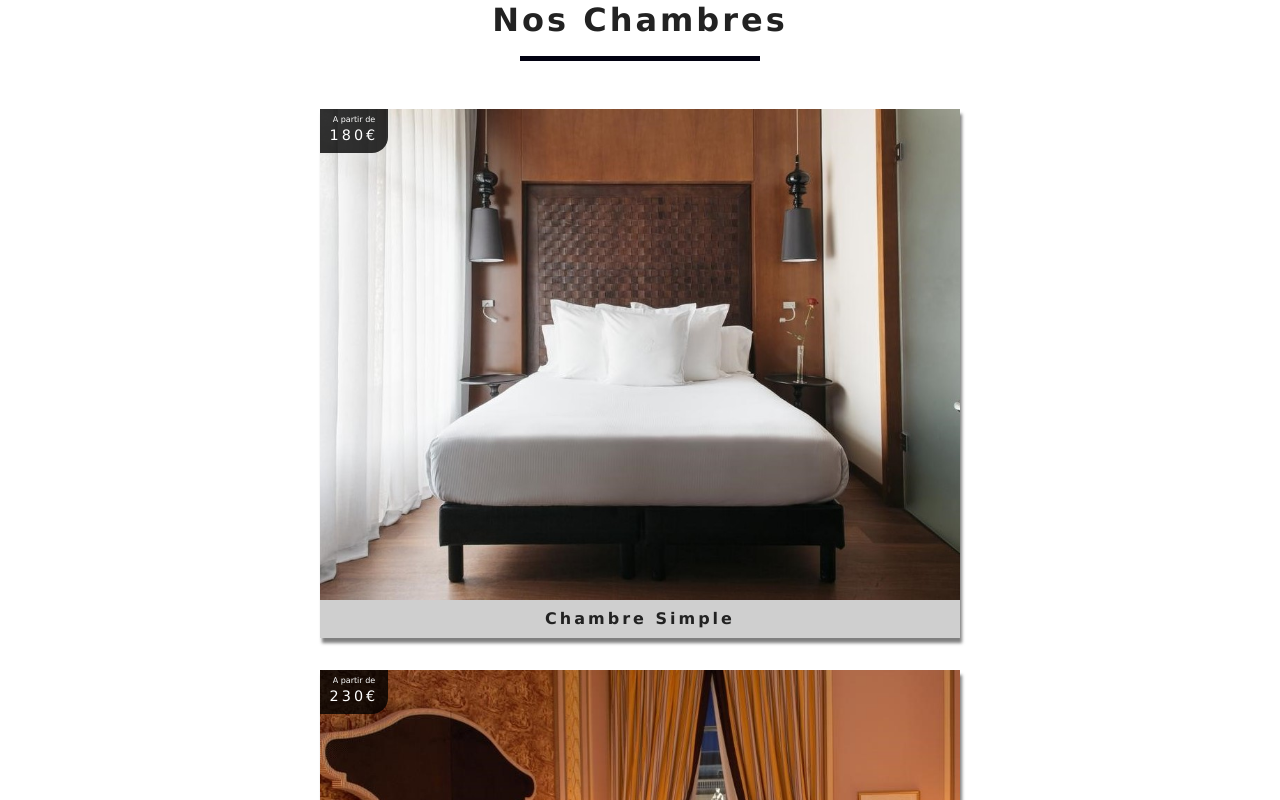
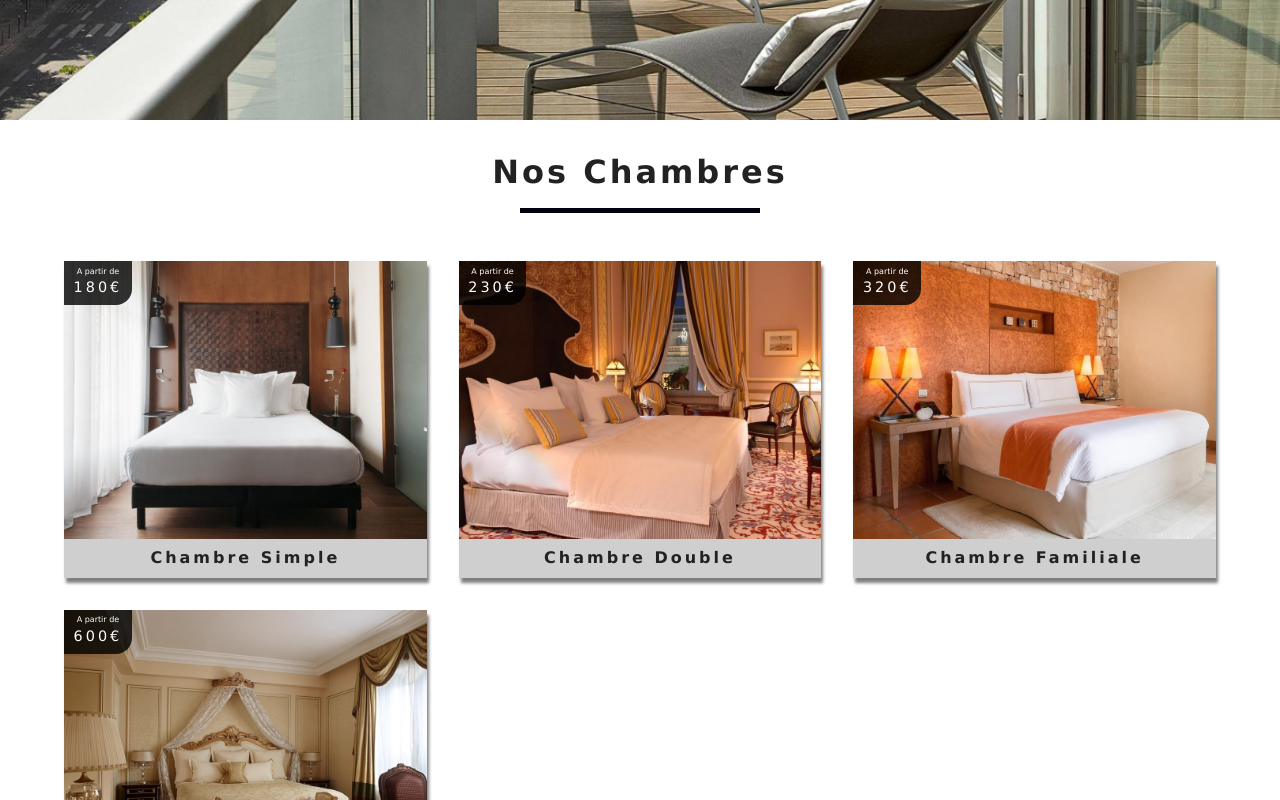
Before and after one commit to YAKHOYA-Hotel/YAKHOYA-Front, a React (Create React App) app: page / in a window 1280 px wide. Shown: the part 680-1480 px from the top of the page. Built offline with nearby package versions, Linux system fonts and the light colour scheme.

Commit message:
quelques modifs

```diff
--- a/src/App.css
+++ b/src/App.css
@@ -18,6 +18,7 @@
   --mainBlack: #222;
   --mainGrey: #ececec;
   --darkGrey: #cfcfcf;
+  --darkGreyy:rgb(243, 243, 243)f;
   --mainTransition: all 0.3s linear;
   --mainSpacing: 3px;
   --lightShadow: 2px 5px 3px 0px rgba(0, 0, 0, 0.5);
@@ -141,6 +142,7 @@ h6 {
 }
 .nav-links a:hover {
   color: var(--THNavBar);
+  transform: translateY(-10%);
 }
 
 .show-nav {
@@ -169,7 +171,7 @@ h6 {
 /* Hero */
 .defaultHero,
 .roomsHero {
-  min-height: calc(75vh - 66px);
+  min-height: calc(100vh - 66px);
   background: url("./images/defaultBcg.jpeg") center/cover no-repeat;
   display: flex;
   align-items: center;
@@ -261,6 +263,9 @@ h6 {
   font-size: 3rem;
   margin-bottom: 0rem;
 }
+.service span:hover{
+  transform:translateY(-10%);
+}
 .services h6 {
   letter-spacing: var(--mainSpacing);
   text-transform: capitalize;
@@ -286,26 +291,28 @@ h6 {
 /* featured rooms */
 
 .featured-rooms {
-  padding: 5rem 0;
+  padding: 2rem 0;
+  text-align: center;
+  background: var(--darkGreyy);
 }
 .featured-rooms-center {
-  width: 90vw;
-  margin: 0 auto;
+  width: 90%;
+  margin: 3rem auto;
   display: grid;
-  grid-template-columns: repeat(auto-fit, minmax(255px, 1fr));
+  grid-template-columns: repeat(auto-fit, minmax(17.5, 1fr));
   grid-row-gap: 2rem;
-  grid-column-gap: 50px;
+  grid-column-gap: 2rem;
 }
-@media screen and (min-width: 776px) {
+@media screen and (min-width: 576px) {
   .featured-rooms-center {
-    width: 50vw;
-    grid-template-columns: repeat(auto-fit, minmax(330px, 1fr));
+    width: 90%;
+    grid-template-columns: repeat(auto-fit, minmax(20.5rem, 1fr));
   }
 }
-@media screen and (min-width: 992px) {
+@media screen and (min-width: 1500px) {
   .featured-rooms-center {
-    width: 50vw;
-    max-width: 1170px;
+    width: 100%;
+    max-width: 1600px;
   }
 }
 /* end pf featured rooms */
--- a/src/pages/DetailChambre.js
+++ b/src/pages/DetailChambre.js
@@ -4,7 +4,7 @@ export default class DetailChambre extends Component {
     render() {
         return (
             <div>
-                detail chambre
+                detail chambre salut pascal :)
             </div>
         )
     }
```
